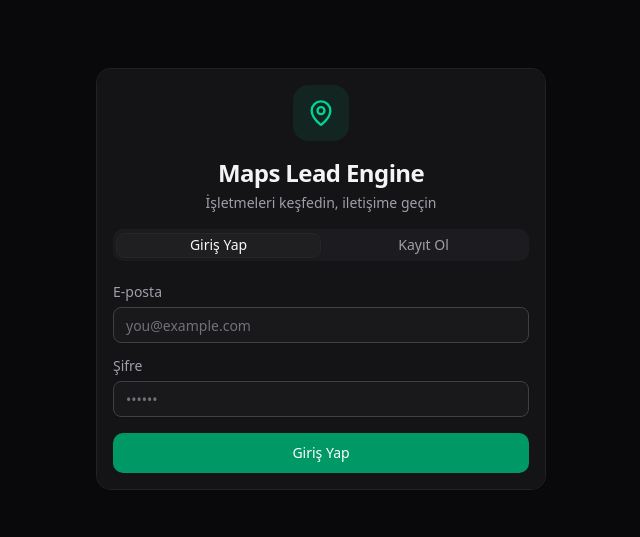
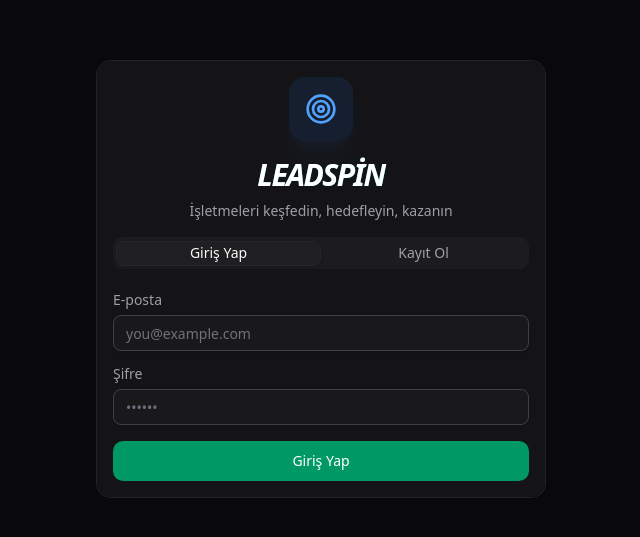
Before and after one commit to aquin0x/leadpin-app, a Next.js app in the folder frontend/: page /auth in a window 1280 px wide. Shown: the part 121-658 px from the top of the page, without its empty margins (319-959 px from the left). Built offline with nearby package versions, Linux system fonts and the light colour scheme.

Commit message:
feat: implement dashboard and business detail pages with navigation and layout structure

```diff
--- a/frontend/src/app/auth/page.tsx
+++ b/frontend/src/app/auth/page.tsx
@@ -2,7 +2,7 @@
 
 import { useState } from "react"
 import { useRouter } from "next/navigation"
-import { MapPin, Loader2 } from "lucide-react"
+import { Target, Loader2 } from "lucide-react"
 import { Tabs, TabsContent, TabsList, TabsTrigger } from "@/components/ui/tabs"
 import { Card, CardContent, CardHeader } from "@/components/ui/card"
 import { Input } from "@/components/ui/input"
@@ -77,15 +77,15 @@ export default function AuthPage() {
 
       <Card className="relative w-full max-w-md border-zinc-800 bg-zinc-900/80 backdrop-blur-xl">
         <CardHeader className="space-y-3 text-center">
-          <div className="mx-auto flex size-14 items-center justify-center rounded-2xl bg-emerald-500/10">
-            <MapPin className="size-7 text-emerald-400" />
+          <div className="mx-auto flex size-16 items-center justify-center rounded-2xl bg-blue-500/10 shadow-xl shadow-blue-500/5">
+            <Target className="size-8 text-blue-400" />
           </div>
           <div>
-            <h1 className="text-2xl font-bold tracking-tight text-zinc-100">
-              Maps Lead Engine
+            <h1 className="text-3xl font-black italic uppercase tracking-tighter text-white bg-gradient-to-r from-blue-400 to-emerald-400 bg-clip-text text-transparent">
+              LeadSpin
             </h1>
-            <p className="mt-1 text-sm text-zinc-400">
-              İşletmeleri keşfedin, iletişime geçin
+            <p className="mt-2 text-sm text-zinc-400">
+              İşletmeleri keşfedin, hedefleyin, kazanın
             </p>
           </div>
         </CardHeader>
--- a/frontend/src/app/businesses/[id]/page.tsx
+++ b/frontend/src/app/businesses/[id]/page.tsx
@@ -64,8 +64,8 @@ export default function BusinessDetailPage() {
           >
             <ArrowLeft className="size-4" />
           </Button>
-          <div className="flex size-7 items-center justify-center rounded-lg bg-emerald-500/10">
-            <MapPin className="size-3.5 text-emerald-400" />
+          <div className="flex size-7 items-center justify-center rounded-lg bg-blue-500/10">
+            <Target className="size-3.5 text-blue-400" />
           </div>
           <h1 className="truncate text-sm font-semibold text-zinc-300">
             {business.name}
--- a/frontend/src/app/dashboard/page.tsx
+++ b/frontend/src/app/dashboard/page.tsx
@@ -2,7 +2,7 @@
 
 import { useState, useCallback, Suspense } from "react"
 import { useRouter, useSearchParams } from "next/navigation"
-import { MapPin, LogOut, User, LayoutDashboard, List } from "lucide-react"
+import { Target, LogOut, User, LayoutDashboard, List } from "lucide-react"
 import { Button } from "@/components/ui/button"
 import { StatsBar } from "@/components/dashboard/StatsBar"
 import { FilterBar } from "@/components/dashboard/FilterBar"
@@ -101,11 +101,11 @@ function DashboardContent() {
       <header className="sticky top-0 z-30 border-b border-zinc-800 bg-zinc-950/80 backdrop-blur-xl">
         <div className="mx-auto flex h-14 max-w-[1600px] items-center justify-between px-4">
           <div className="flex items-center gap-3">
-            <div className="flex size-8 items-center justify-center rounded-lg bg-emerald-500/10">
-              <MapPin className="size-4 text-emerald-400" />
+            <div className="flex size-9 items-center justify-center rounded-xl bg-blue-500/10 shadow-lg shadow-blue-500/5">
+              <Target className="size-5 text-blue-400 rotate-12 transition-transform group-hover:rotate-0" />
             </div>
-            <h1 className="text-lg font-bold tracking-tight text-zinc-100">
-              Maps Lead Engine
+            <h1 className="text-xl font-black tracking-tight text-white italic uppercase bg-gradient-to-r from-blue-400 to-emerald-400 bg-clip-text text-transparent">
+              LeadSpin
             </h1>
           </div>
 
--- a/frontend/src/app/layout.tsx
+++ b/frontend/src/app/layout.tsx
@@ -15,9 +15,9 @@ const geistMono = Geist_Mono({
 })
 
 export const metadata: Metadata = {
-  title: "Maps Lead Engine — İşletme Bulucu",
+  title: "LeadSpin — İşletme Bulucu",
   description:
-    "Google Haritalar üzerinden işletmeleri tarayın, iletişim bilgilerini toplayın ve otomatik mesajlarla iletişime geçin.",
+    "Google Haritalar üzerinden işletmeleri tarayın, hedef kitlenizi bulun ve otomatik mesajlarla satışlarınızı artırın.",
 }
 
 export default function RootLayout({
--- a/frontend/src/components/business/BusinessInfoCard.tsx
+++ b/frontend/src/components/business/BusinessInfoCard.tsx
@@ -31,7 +31,7 @@ export function BusinessInfoCard({ business }: BusinessInfoCardProps) {
     {
       icon: MapPin,
       label: "Adres",
-      value: business.address || "—",
+      value: (business.address || "—").replace(/^\+/, "").trim(),
     },
     {
       icon: Phone,
@@ -137,7 +137,6 @@ export function BusinessInfoCard({ business }: BusinessInfoCardProps) {
               variant="outline"
               className="w-full border-zinc-700 bg-zinc-800/50 text-zinc-300 hover:bg-zinc-800"
             >
-              <MapPin className="mr-2 size-4 text-red-400" />
               Google Haritalar&apos;da Gör
               <ExternalLink className="ml-auto size-3.5 text-zinc-500" />
             </Button>
--- a/frontend/src/components/dashboard/StatsBar.tsx
+++ b/frontend/src/components/dashboard/StatsBar.tsx
@@ -4,7 +4,7 @@ import {
   Building2,
   Phone,
   Globe,
-  CalendarPlus,
+  Calendar,
 } from "lucide-react"
 import { Card, CardContent } from "@/components/ui/card"
 import { useQuery } from "@tanstack/react-query"
@@ -42,33 +42,38 @@ export function StatsBar() {
     {
       label: "Bu Ay Eklenen",
       value: stats?.thisMonth ?? 0,
-      icon: CalendarPlus,
+      icon: Calendar,
       color: "text-amber-400",
       bgColor: "bg-amber-400/10",
     },
   ]
 
   return (
-    <div className="flex flex-wrap gap-3 h-full">
+    <div className="grid grid-cols-1 gap-3 sm:grid-cols-2 lg:grid-cols-4">
       {items.map((stat) => (
         <Card
           key={stat.label}
-          className="border-zinc-800 bg-zinc-900/40 backdrop-blur-sm transition-all duration-150 hover:border-zinc-700 hover:bg-zinc-900/60 flex-1 min-w-[160px] h-full"
+          className="group relative border-zinc-800 bg-zinc-900/40 backdrop-blur-sm transition-all duration-150 hover:border-zinc-700 hover:bg-zinc-900/60"
         >
-          <CardContent className="flex items-center gap-3 p-3 h-full justify-center">
-            <div className={`rounded-lg p-2 ${stat.bgColor}`}>
-              <stat.icon className={`size-4 ${stat.color}`} />
+          <CardContent className="flex items-center gap-4 p-4">
+            <div className={`flex size-11 items-center justify-center rounded-xl transition-colors ${stat.bgColor}`}>
+              <stat.icon className={`size-5 ${stat.color}`} />
             </div>
-            <div>
+            <div className="min-w-0 flex-1">
+              <p className="text-[10px] font-bold uppercase tracking-[0.05em] text-zinc-500">
+                {stat.label}
+              </p>
               {isLoading ? (
-                <div className="h-6 w-12 animate-pulse rounded bg-zinc-800" />
+                <div className="mt-1 h-7 w-16 animate-pulse rounded bg-zinc-800" />
               ) : (
-                <p className="text-xl font-bold tracking-tight text-zinc-100">
-                  {stat.value}
+                <p className="text-2xl font-bold tracking-tight text-zinc-100">
+                  {stat.value.toLocaleString('tr-TR')}
                 </p>
               )}
-              <p className="text-[10px] text-zinc-500 font-medium uppercase tracking-wider leading-none mt-1">{stat.label}</p>
             </div>
+
+            {/* Subtle glow effect on hover */}
+            <div className={`absolute -inset-px -z-10 rounded-xl opacity-0 transition-opacity blur-sm group-hover:opacity-10 ${stat.bgColor}`} />
           </CardContent>
         </Card>
       ))}
```
